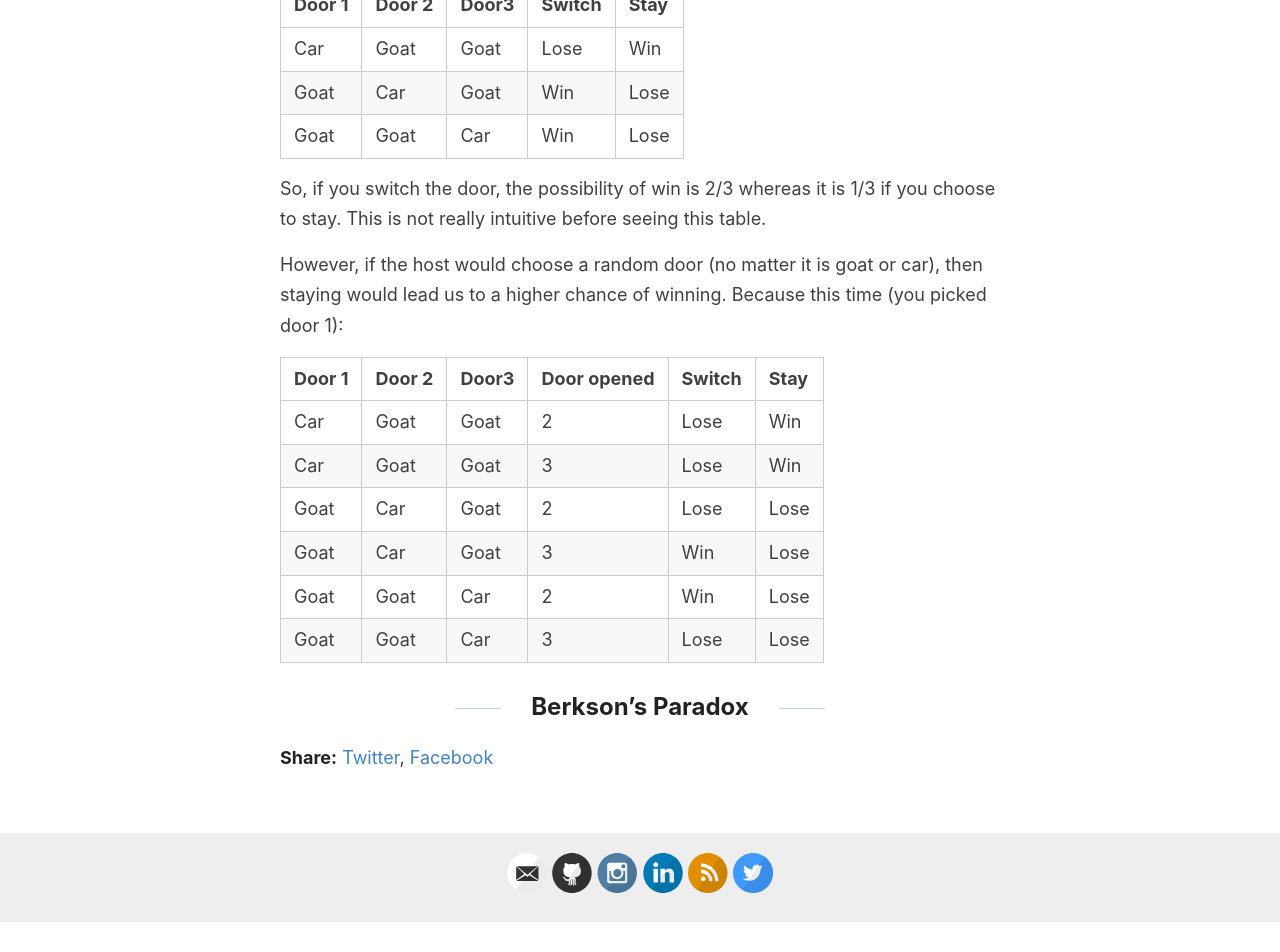
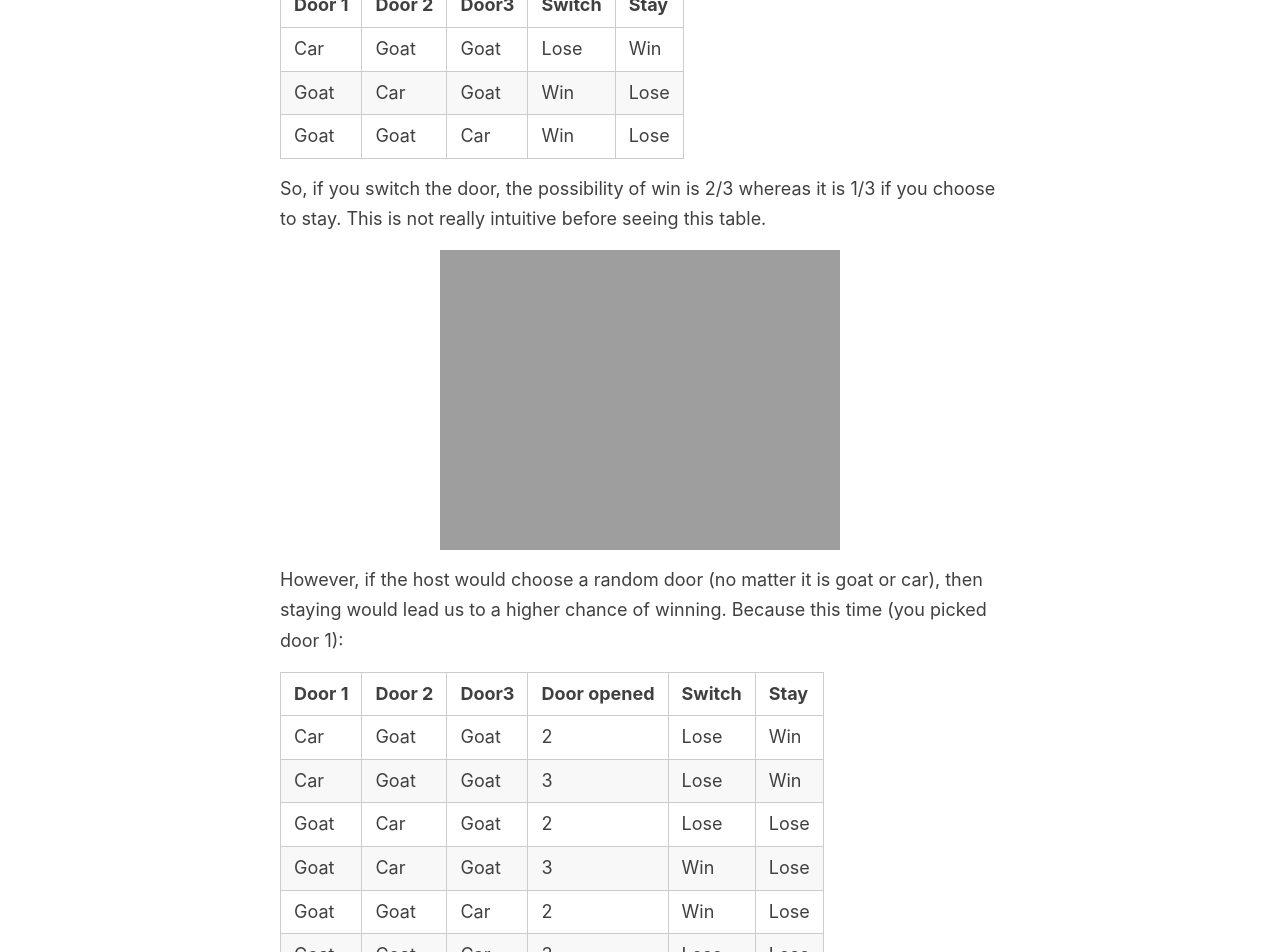
Before and after one commit to evinpinar/evinpinar.github.io, a Jekyll site: the page built from _posts/2019-08-20-statistical-paradoxes.md, in a window 1280 px wide. Shown: the part 1036-1988 px from the top of the page. Built offline with Jekyll 4.4.1, drawn with Linux system fonts in a browser that asks for light colours; comment, search, counter and statistics services are not loaded; before the commit the page ends 1959 px from its top, so only the background shows below that.

Commit message:
monty picture

```diff
--- a/_posts/2019-08-20-statistical-paradoxes.md
+++ b/_posts/2019-08-20-statistical-paradoxes.md
@@ -12,7 +12,7 @@ While reading Judea Pearl's [The Book of Why](http://bayes.cs.ucla.edu/WHY/), I
 
 Let's assume that you're on a game, and there are three doors upon you where one leads to a car and the others lead to goats. You pick the door #1, and the host opens one of the goat-doors. Now, you can either stay on your door, or switch your door. What would you do?
 
-![alt text](monty.png "Monty Hall")
+![alt text](/monty.png "Monty Hall")
 
 You should switch your door, if the host did not choose the door at random. Here is why:
 
@@ -24,6 +24,8 @@ You should switch your door, if the host did not choose the door at random. Here
 
 So, if you switch the door, the possibility of win is 2/3 whereas it is 1/3 if you choose to stay.
 This is not really intuitive before seeing this table.
+
+![alt text](http://evinpinar.github.io/images/monty.png "Monty Hall")
 
 However, if the host would choose a random door (no matter it is goat or car), then staying would lead us to a higher chance of winning. Because this time (you picked door 1):
 
```
